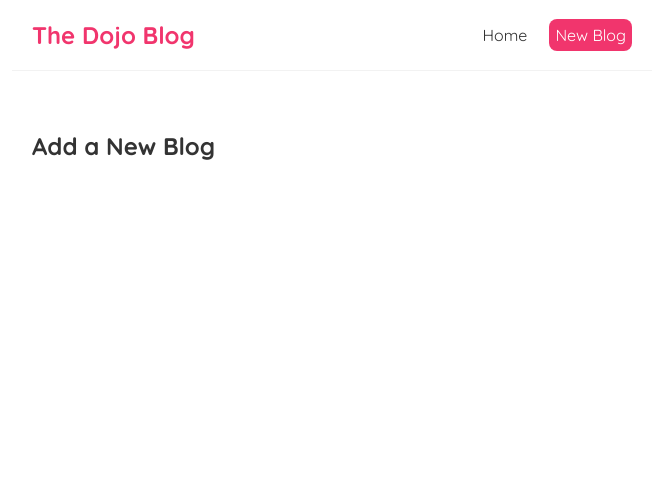
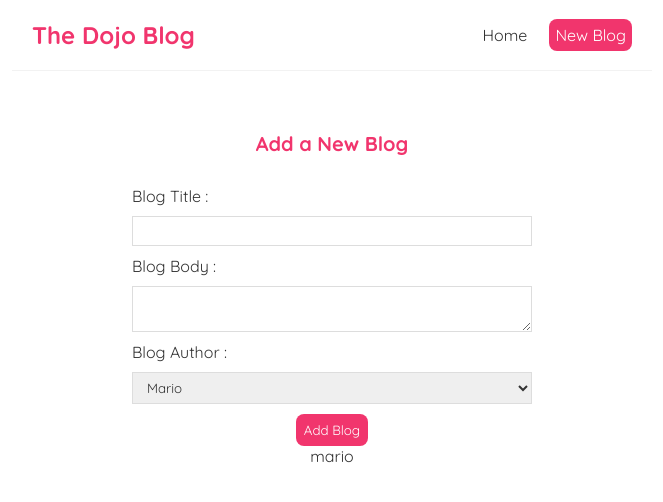
Before and after one commit to YePyaeAung/React-Dojo-Blog, a React (Create React App) app: page /create in a window 1280 px wide. Shown: the top 502 px of the page, without its empty margins (308-971 px from the left). Built offline with nearby package versions, Linux system fonts and the light colour scheme.

Commit message:
Controlled Inputs(forms) using useState and onChange

```diff
--- a/src/Create.js
+++ b/src/Create.js
@@ -1,7 +1,39 @@
+import { useState } from "react";
+
 const Create = () => {
+    const [ title, setTitle ] = useState('');
+    const [ body, setBody ] = useState('');
+    const [ author, setAuthor ] = useState('mario');
     return (
         <div className="create">
             <h2>Add a New Blog</h2>
+            <from>
+                <label>Blog Title : </label>
+                <input
+                    type="text"
+                    required
+                    value={ title }
+                    onChange={ (e) => setTitle(e.target.value) }
+                ></input>
+                <label>Blog Body : </label>
+                <textarea
+                    required
+                    value={ body }
+                    onChange={ (e) => setBody(e.target.value) }
+                ></textarea>
+                <label>Blog Author : </label>
+                <select
+                    value={ author }
+                    onChange={ (e) => setAuthor(e.target.value) }
+                >
+                    <option value="mario">Mario</option>
+                    <option value="luigi">Luigi</option>
+                </select>
+                <button>Add Blog</button>
+            </from>
+            <p>{title}</p>
+            <p>{body}</p>
+            <p>{author}</p>
         </div>
     );
 }
--- a/src/index.css
+++ b/src/index.css
@@ -68,3 +68,35 @@
   border-radius: 8px;
   cursor: pointer;
 }
+
+/* create new blog form */
+.create {
+  max-width: 400px;
+  margin: 0 auto;
+  text-align: center;
+}
+.create label {
+  text-align: left;
+  display: block;
+}
+.create h2 {
+  font-size: 20px;
+  color: #f1356d;
+  margin-bottom: 30px;
+}
+.create input, .create textarea, .create select {
+  width: 100%;
+  padding: 6px 10px;
+  margin: 10px 0;
+  border: 1px solid #ddd;
+  box-sizing: border-box;
+  display: block;
+}
+.create button {
+  background: #f1356d;
+  color: #fff;
+  border: 0;
+  padding: 8px;
+  border-radius: 8px;
+  cursor: pointer;
+}
--- a/src/useFetch.js
+++ b/src/useFetch.js
@@ -27,7 +27,7 @@ const useFetch = (url) => {
                     setIsPending(false);
                 }
             });
-        }, 1000);
+        }, 500);
         return () => abortCont.abort();
     }, [url]);
     return { data, isPending, error };
```
